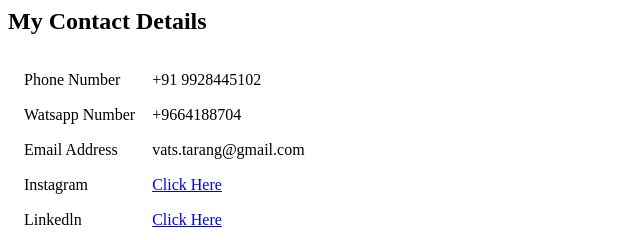
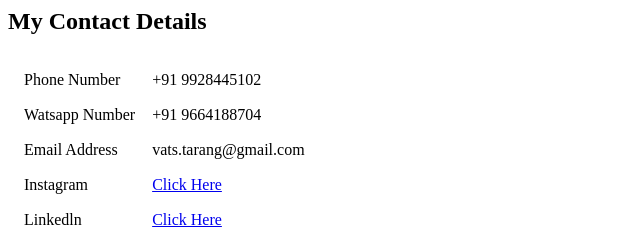
Before and after one commit to tarangvats/CV, a plain HTML site: page Hobbies.html in a window 1280 px wide. Shown: the top 240 px of the page, 0-640 px from the left. Drawn offline with Linux system fonts and the light colour scheme.

Commit message:
Update Hobbies.html

```diff
--- a/Hobbies.html
+++ b/Hobbies.html
@@ -14,7 +14,7 @@
             </tr>
             <tr align = "left">
                 <td>Watsapp Number</td>
-                <td>+9664188704</td>
+                <td>+91 9664188704</td>
             </tr>
             <tr align = "left">
                 <td>Email Address</td>
```
